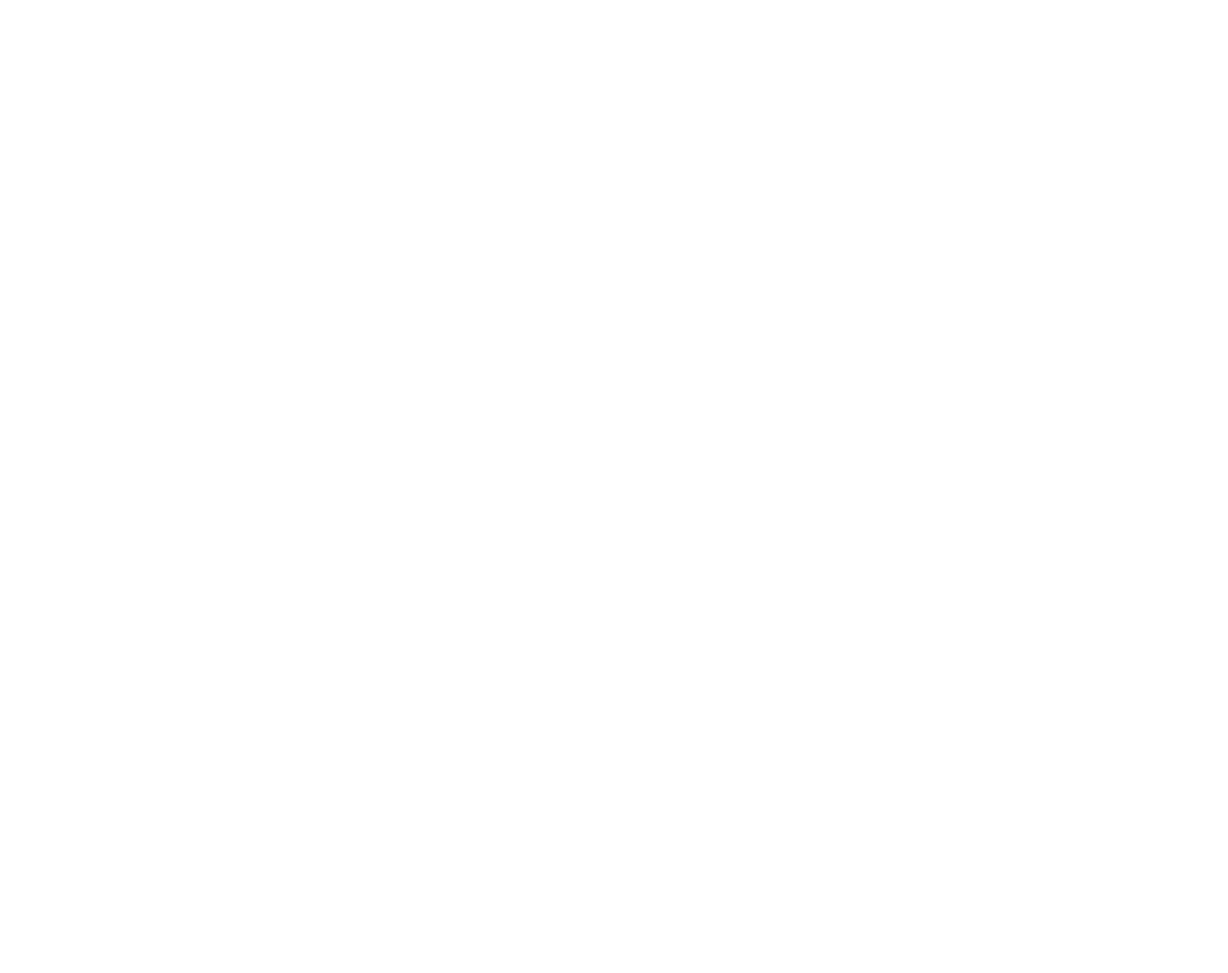
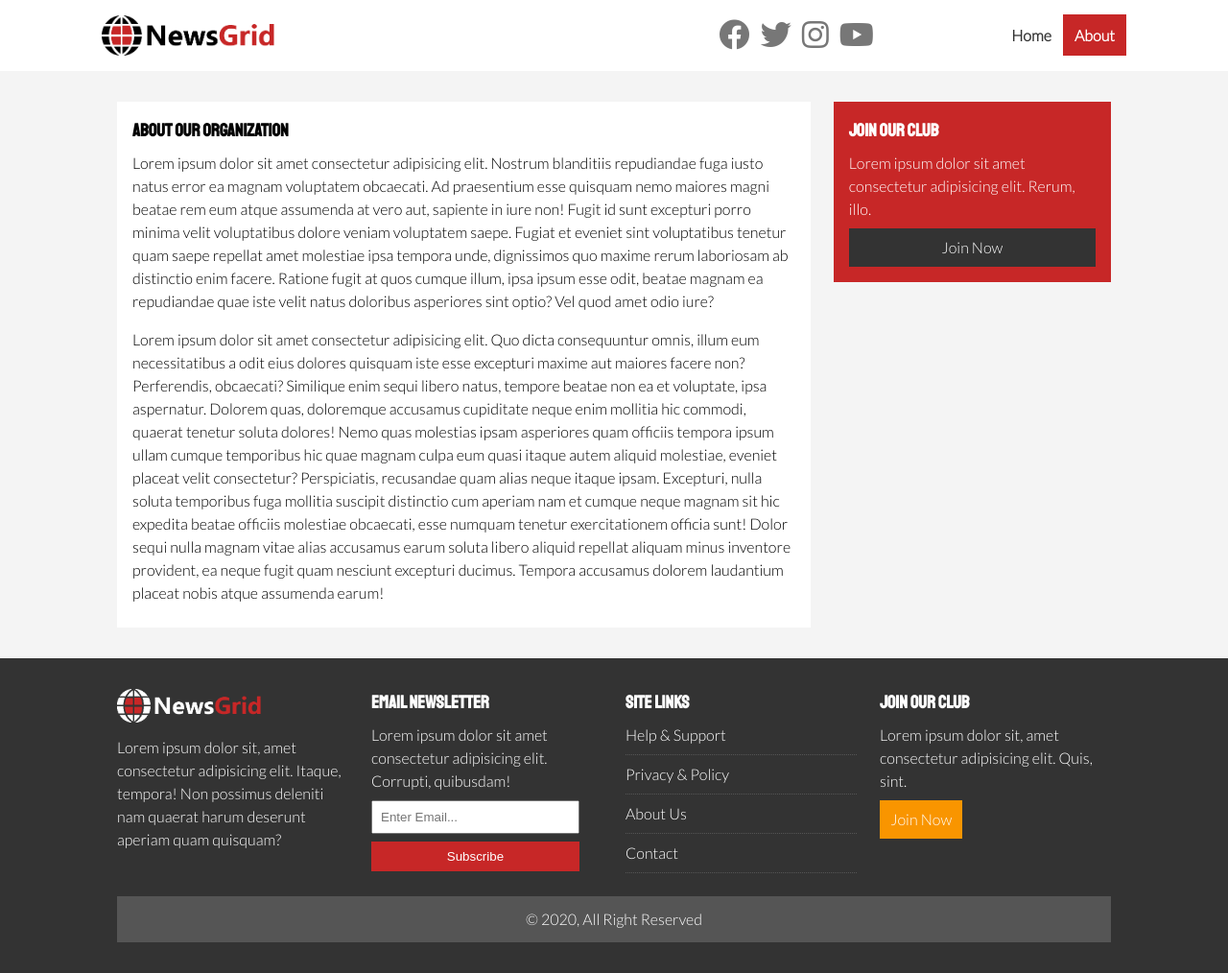
Before and after one commit to hudaprs/fe_news_grid_native, a plain HTML site: page about.html in a window 1280 px wide. Shown: the whole page at 96% size. Before the commit the page ends 800 px from the top, so only its background shows below. Drawn offline with Linux system fonts and the light colour scheme.

Commit message:
about pages

```diff
--- a/about.html
+++ b/about.html
@@ -0,0 +1,158 @@
+<!DOCTYPE html>
+<html lang="en">
+  <head>
+    <meta charset="UTF-8" />
+    <meta name="viewport" content="width=device-width, initial-scale=1.0" />
+    <link
+      rel="stylesheet"
+      href="https://cdnjs.cloudflare.com/ajax/libs/font-awesome/5.12.0-2/css/all.min.css"
+      integrity=""
+      crossorigin="anonymous"
+    />
+    <link
+      href="https://fonts.googleapis.com/css2?family=Lato:wght@300&family=Staatliches&display=swap"
+      rel="stylesheet"
+    />
+    <link rel="stylesheet" href="./css/style.css" />
+    <link rel="stylesheet" href="./css/mobile.css" />
+    <link rel="shortcut icon" type="image/x-icon" href="./favicon.ico" />
+    <title>NewsGrid - Website</title>
+  </head>
+  <body>
+    <nav id="main-nav">
+      <div class="container">
+        <img src="./img/logo.png" alt="Logo" class="logo" />
+        <div class="social">
+          <a href="https://facebook.com" target="_blank">
+            <i class="fab fa-facebook fa-2x"></i>
+          </a>
+          <a href="https://twitter.com" target="_blank">
+            <i class="fab fa-twitter fa-2x"></i>
+          </a>
+          <a href="https://instagram.com" target="_blank">
+            <i class="fab fa-instagram fa-2x"></i>
+          </a>
+          <a href="https://youtube.com" target="_blank">
+            <i class="fab fa-youtube fa-2x"></i>
+          </a>
+        </div>
+        <ul>
+          <li>
+            <a href="/">Home</a>
+          </li>
+          <li>
+            <a href="about.html" class="current">About</a>
+          </li>
+        </ul>
+      </div>
+    </nav>
+
+    <!-- Inner Pages -->
+    <section id="about">
+      <div class="container">
+        <div class="pages-container">
+          <div class="card">
+            <h3>About Our Organization</h3>
+            <p>
+              Lorem ipsum dolor sit amet consectetur adipisicing elit. Nostrum
+              blanditiis repudiandae fuga iusto natus error ea magnam voluptatem
+              obcaecati. Ad praesentium esse quisquam nemo maiores magni beatae
+              rem eum atque assumenda at vero aut, sapiente in iure non! Fugit
+              id sunt excepturi porro minima velit voluptatibus dolore veniam
+              voluptatem saepe. Fugiat et eveniet sint voluptatibus tenetur quam
+              saepe repellat amet molestiae ipsa tempora unde, dignissimos quo
+              maxime rerum laboriosam ab distinctio enim facere. Ratione fugit
+              at quos cumque illum, ipsa ipsum esse odit, beatae magnam ea
+              repudiandae quae iste velit natus doloribus asperiores sint optio?
+              Vel quod amet odio iure?
+            </p>
+            <p>
+              Lorem ipsum dolor sit amet consectetur adipisicing elit. Quo dicta
+              consequuntur omnis, illum eum necessitatibus a odit eius dolores
+              quisquam iste esse excepturi maxime aut maiores facere non?
+              Perferendis, obcaecati? Similique enim sequi libero natus, tempore
+              beatae non ea et voluptate, ipsa aspernatur. Dolorem quas,
+              doloremque accusamus cupiditate neque enim mollitia hic commodi,
+              quaerat tenetur soluta dolores! Nemo quas molestias ipsam
+              asperiores quam officiis tempora ipsum ullam cumque temporibus hic
+              quae magnam culpa eum quasi itaque autem aliquid molestiae,
+              eveniet placeat velit consectetur? Perspiciatis, recusandae quam
+              alias neque itaque ipsam. Excepturi, nulla soluta temporibus fuga
+              mollitia suscipit distinctio cum aperiam nam et cumque neque
+              magnam sit hic expedita beatae officiis molestiae obcaecati, esse
+              numquam tenetur exercitationem officia sunt! Dolor sequi nulla
+              magnam vitae alias accusamus earum soluta libero aliquid repellat
+              aliquam minus inventore provident, ea neque fugit quam nesciunt
+              excepturi ducimus. Tempora accusamus dolorem laudantium placeat
+              nobis atque assumenda earum!
+            </p>
+          </div>
+          <aside class="card bg-primary">
+            <h3>Join Our Club</h3>
+            <p>
+              Lorem ipsum dolor sit amet consectetur adipisicing elit. Rerum,
+              illo.
+            </p>
+            <a href="#" class="btn btn-block">
+              Join Now
+            </a>
+          </aside>
+        </div>
+      </div>
+    </section>
+
+    <footer id="main-footer" class="py-2">
+      <div class="container footer-container">
+        <div>
+          <img src="./img/logo_light.png" alt="Footer Logo" />
+          <p>
+            Lorem ipsum dolor sit, amet consectetur adipisicing elit. Itaque,
+            tempora! Non possimus deleniti nam quaerat harum deserunt aperiam
+            quam quisquam?
+          </p>
+        </div>
+        <div>
+          <h3>Email Newsletter</h3>
+          <p>
+            Lorem ipsum dolor sit amet consectetur adipisicing elit. Corrupti,
+            quibusdam!
+          </p>
+          <input type="email" placeholder="Enter Email..." />
+          <button type="button" class="btn btn-primary">
+            Subscribe
+          </button>
+        </div>
+        <div>
+          <h3>Site Links</h3>
+          <ul class="list">
+            <li>
+              <a href="#">Help & Support</a>
+            </li>
+            <li>
+              <a href="#">Privacy & Policy</a>
+            </li>
+            <li>
+              <a href="#">About Us</a>
+            </li>
+            <li>
+              <a href="#">Contact</a>
+            </li>
+          </ul>
+        </div>
+        <div>
+          <h3>Join Our Club</h3>
+          <p>
+            Lorem ipsum dolor sit, amet consectetur adipisicing elit. Quis,
+            sint.
+          </p>
+          <a href="#" class="btn btn-secondary">
+            Join Now
+          </a>
+        </div>
+        <div>
+          &copy; 2020, All Right Reserved
+        </div>
+      </div>
+    </footer>
+  </body>
+</html>
--- a/css/style.css
+++ b/css/style.css
@@ -44,6 +44,10 @@ h6 {
 
 img {
   width: 100%;
+}
+
+p {
+  padding: 0.5rem 0;
 }
 
 /* Container */
@@ -262,3 +266,62 @@ img {
 #home-articles .articles-container > *:last-child {
   grid-column: 2 / span 2;
 }
+
+/* Pages */
+.pages-container {
+  display: grid;
+  grid-template-columns: 5fr 2fr;
+  grid-gap: 1.5rem;
+  margin: 2rem 0;
+}
+
+.pages-container *:first-child {
+  grid-row: 1 / span 3;
+}
+
+/* Footer */
+#main-footer {
+  background-color: var(--dark-color);
+  color: #fff;
+}
+
+#main-footer img {
+  width: 150px;
+}
+
+#main-footer .footer-container {
+  display: grid;
+  grid-template-columns: repeat(4, 1fr);
+  grid-gap: 1.5rem;
+}
+
+#main-footer .footer-container input[type="email"] {
+  width: 90%;
+  padding: 0.5rem;
+  margin-bottom: 0.5rem;
+}
+
+#main-footer .footer-container button {
+  width: 90%;
+}
+
+#main-footer .list li {
+  border-bottom: #555 1px dotted;
+  padding: 0.5rem 0;
+}
+
+#main-footer .list li a {
+  color: #fff;
+}
+
+#main-footer .list li a:hover {
+  color: var(--secondary-color);
+}
+
+#main-footer .footer-container > *:last-child {
+  display: grid;
+  grid-column: 1 / span 4;
+  background-color: #555;
+  text-align: center;
+  padding: 0.75rem;
+}
```
Also changed, not shown: index.html (+54 -0 lines).
